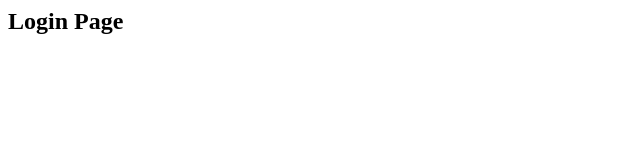
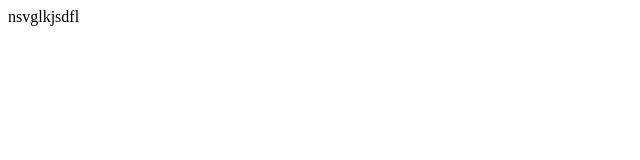
Before and after one commit to Brijesh648/login, a plain HTML site: page index.html in a window 1280 px wide. Shown: the whole page, without its empty margins (0-640 px from the left). Drawn offline with Linux system fonts and the light colour scheme.

Commit message:
Update index.html

```diff
--- a/index.html
+++ b/index.html
@@ -1 +1,10 @@
-<h2>Login Page</h2>
+<html lang="en">
+<head>
+
+</head>
+  <body>
+    <div class="container">
+      nsvglkjsdfl
+     </div>
+  </body>
+</html>
```
